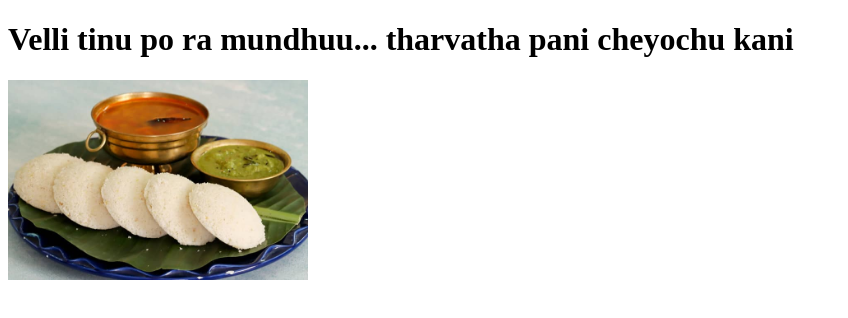
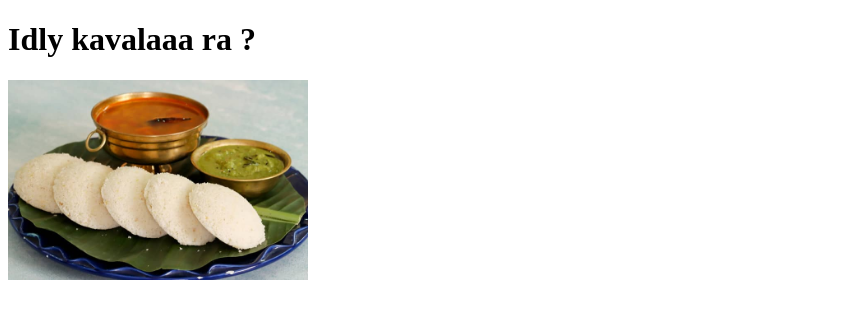
Before and after one commit to SaiKumarNerella9030/order-processing-platform, a plain HTML site: page services/frontend-service/index.html in a window 1280 px wide. Shown: the whole page, without its empty margins (0-848 px from the left). Drawn offline with Linux system fonts and the light colour scheme.

Commit message:
Update index.html

```diff
--- a/services/frontend-service/index.html
+++ b/services/frontend-service/index.html
@@ -2,7 +2,7 @@
 <html>
   <head><title>Frontend</title></head>
   <body>
-    <h1>Velli tinu po ra mundhuu... tharvatha pani cheyochu kani</h1>
+    <h1>Idly kavalaaa ra ? </h1>
      <img src="/static/idly.jpg" alt="Logo" width="300"/>
   </body>
 </html>
```
